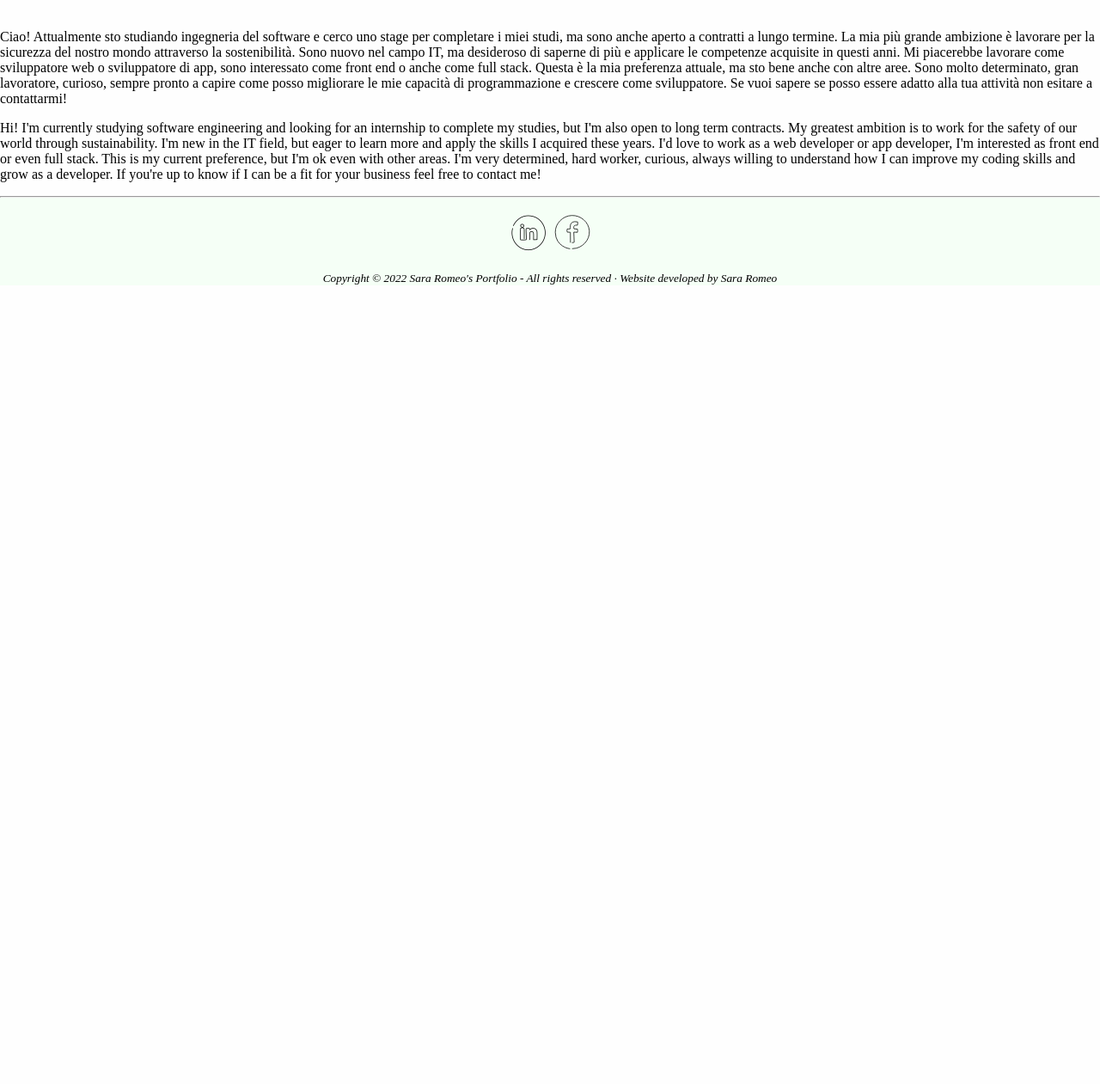
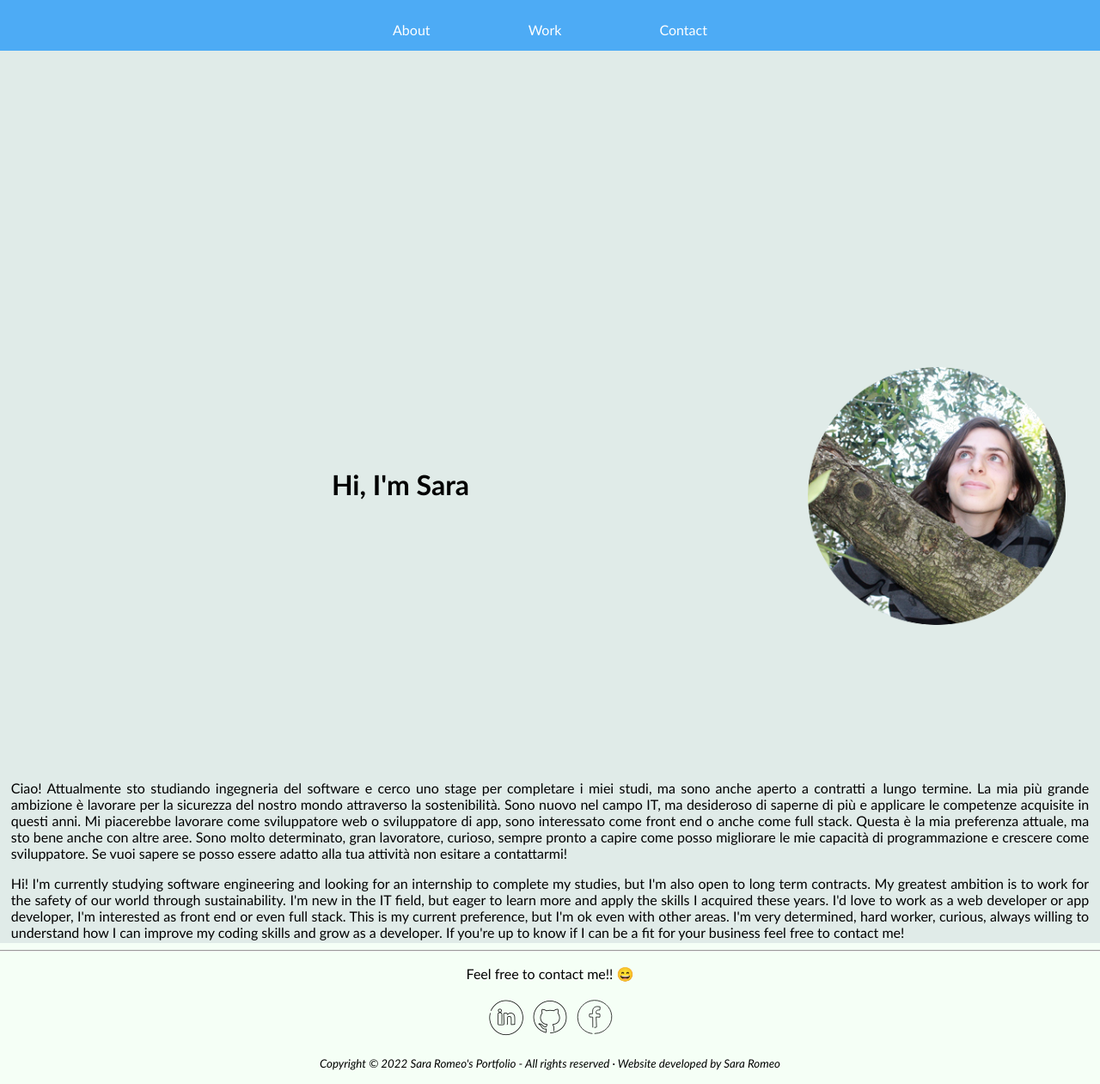
Before and after one commit to sararomeo/portfolio, a PHP site: page / in a window 1280 px wide. Shown: the whole page at 86% size. Before the commit the page ends 331 px from the top, so only its background shows below. Run offline with PHP 8.4, Linux system fonts and the light colour scheme.

Commit message:
Add nav bar

```diff
--- a/index.html
+++ b/index.html
@@ -9,7 +9,22 @@
   </head>
 
   <body>
-    <div class="main">
+
+    <nav>
+      <ul id='navbar'>
+          <li><a href="#about">About</a></li>
+          <li><a href="#projects">Work</a></li>
+          <li><a href="#contact">Contact</a></li>
+      </ul>
+  </nav>
+
+  <div class="intro">
+    <img style="float: right; margin: 1vh 5vh 1vh 1vh;" src="rsc/photos/me-in-a-tree-cut.png" width="300"
+        alt="Piantina (Sara) affacciata tra i rami di un albero." />
+    <h1>Hi, I'm Sara</h1>
+  </div>
+
+    <div id="about" class="about">
       <br>
       <article>
         <section>
@@ -35,15 +50,18 @@
 
             I'm very determined, hard worker, curious, always willing to understand how I can improve my coding skills and grow as a developer.
             If you're up to know if I can be a fit for your business feel free to contact me!</p>
+
         </section>
       </article>
     </div>
 </div>
 
     <div class="footer">
-      <div class="follow">
+      <div id="contact" class="contact">
         <hr>
+        <p>Feel free to contact me!! &#128516</p>
         <p> <a target="_blank" rel="noopener noreferrer" href="https://www.linkedin.com/in/sara-romeo-7930a117a/"><img src="rsc/graphics/IN-icon.png" alt="LinkedIn icon" /></a>
+          <a target="_blank" rel="noopener noreferrer" href="https://github.com/sararomeo"><img src="rsc/graphics/GH-icon.png" alt="GitHub icon"/></a>
             <a target="_blank" rel="noopener noreferrer" href="http://bit.ly/piantina-fb"><img src="rsc/graphics/FB-icon.png" alt="Facebook icon"/></a>
         </p>
       </div>
--- a/src/style/style-index.css
+++ b/src/style/style-index.css
@@ -1,18 +1,73 @@
 body {
+  min-height: 100%;
+  margin-top: 0px;
   margin: 0;
   padding: 0;
-  /* font-family: "candara", sans-serif;*/
-  background-color: #fefefe;
+  font-family: "candara", sans-serif;
+  background-color: #e0ebe8;
 }
 
+.about {
+  margin: 1%;
+  text-align: justify;
+}
 
+.intro {
+  top: 0;
+  min-height: 55vh; /*55% of the viewport height*/
+  padding-top: 45vh; /*45% of viewport height to the top*/
+}
 
+.intro h1 {
+  padding-top: 13vh; /*45% of viewport height to the top*/
+  text-align: center;
+}
+
+nav {
+  z-index: 1;
+  text-align: center;
+  flex-direction: row;
+  width: 100%;
+  margin: 0;
+  top: 0px;
+  background-color: #4dabf5;
+}
+
+nav ul {
+  text-align: center;
+  width: 100vw;
+  top: 0;
+  padding: 0;
+  margin: 0;
+  list-style: none;
+  cursor: pointer;
+}
+
+nav ul li {
+  display: inline-block;/*display property specifies the display behavior (the type of rendering box) of an element.*/
+                        /*inline-block allows to set a width and height on the element and the top and bottom margins/paddings are respected*/
+  margin: 55px;
+  margin-bottom: 15px;
+  margin-top: 25px;
+
+}
+
+nav ul li a {
+  color: #ffffff;
+  text-decoration: none;/*text decoration specifies the decoration added to text*/
+                        /*it can be described as type of line(underline, overline, line-through), color and style(solid, wavy, dotted, dashed, double)*/
+}
+
+nav ul li a:hover {/*hover selector is used to select elements when you mouse over them */
+  color: black;
+}*
 
 
 .footer {
   background-color: #f5fff6;
-  margin-right: 0;
-  width: 100%;
-  height: 100%;
+  margin: -1%;
+  width: 102%;
+  margin-bottom: -102%;
   text-align: center;
+  position: absolute;
 }
```
